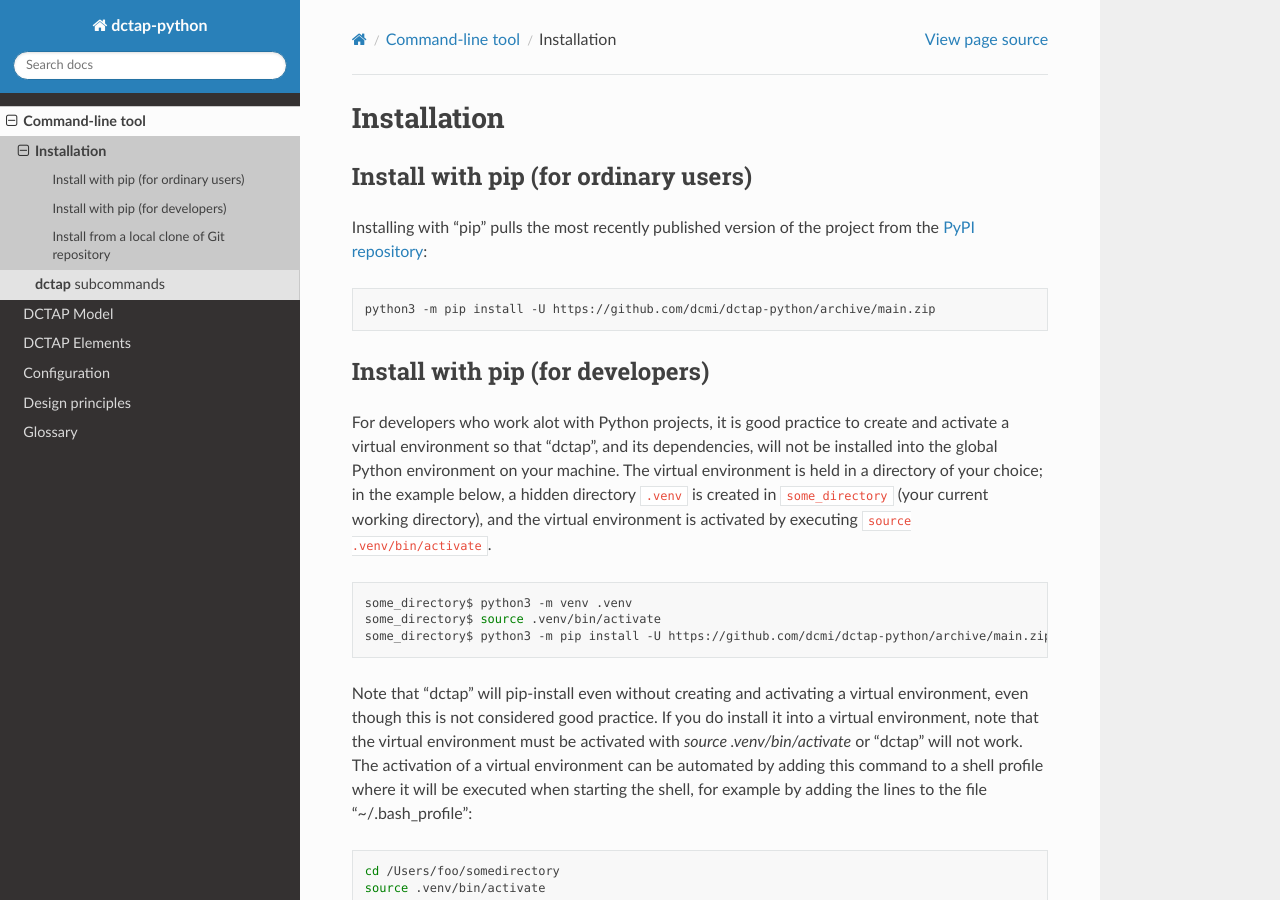
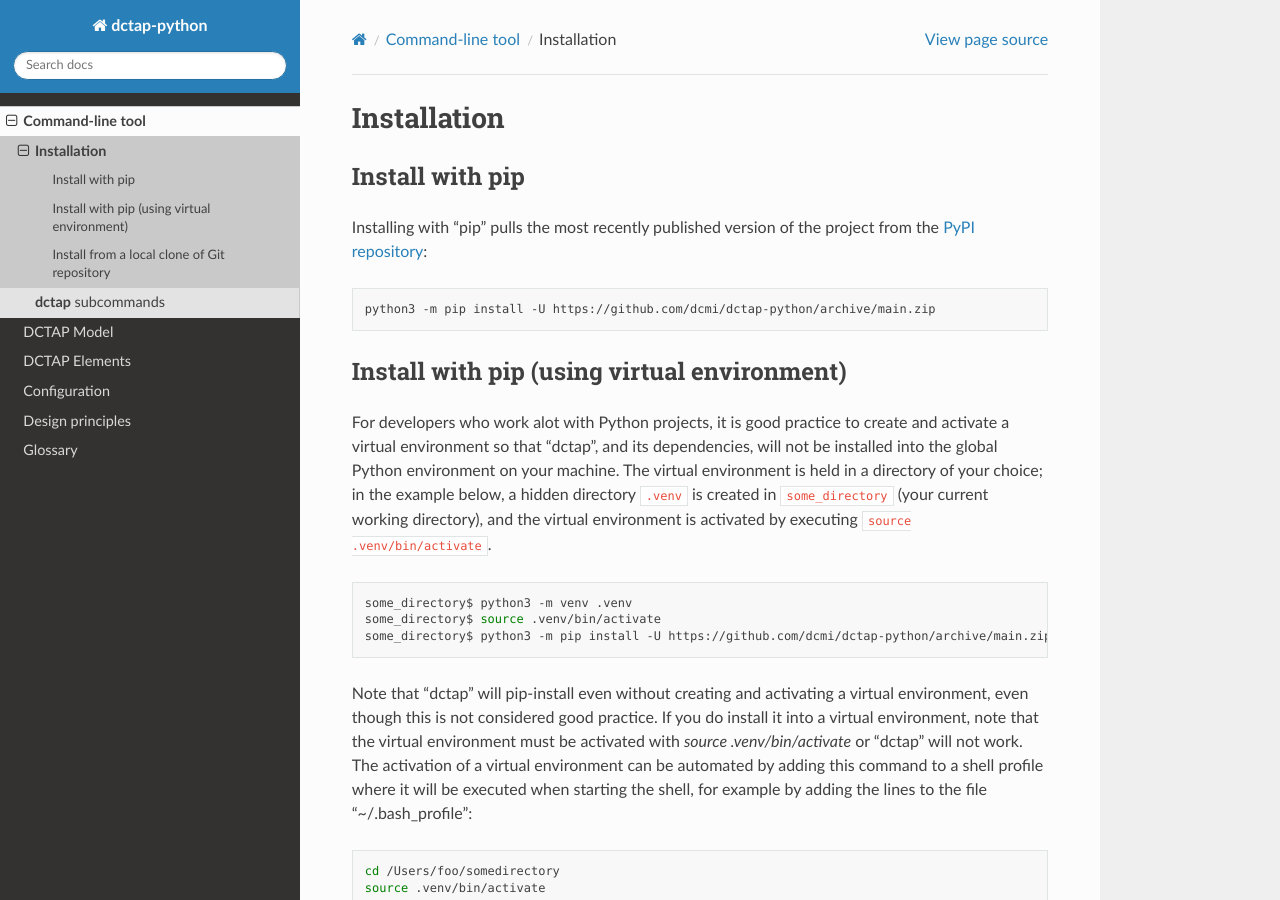
Before and after one commit to dcmi/dctap-python, a Sphinx documentation site: the page built from docs/cli/installation/index.rst, in a window 1280 px wide and 900 px high. Built offline with Sphinx 7.4.7 and the Read the Docs theme 2.0.0, drawn with Linux system fonts in a browser that asks for light colours; pages that are not in the unit, such as notebooks, are missing from menus.

Commit message:
RTD tweak

```diff
--- a/docs/cli/installation/index.rst
+++ b/docs/cli/installation/index.rst
@@ -3,8 +3,8 @@
 Installation
 ^^^^^^^^^^^^
 
-Install with pip (for ordinary users)
-.....................................
+Install with pip
+................
 
 Installing with "pip" pulls the most recently published version of the project from the `PyPI repository <https://pypi.org/project/dctap/>`_:
 
@@ -13,8 +13,8 @@ Installing with "pip" pulls the most recently published version of the project f
     python3 -m pip install -U https://github.com/dcmi/dctap-python/archive/main.zip
 
 
-Install with pip (for developers)
-.................................
+Install with pip (using virtual environment)
+............................................
 
 For developers who work alot with Python projects, it is good practice to create and activate a virtual environment so that "dctap", and its dependencies, will not be installed into the global Python environment on your machine. The virtual environment is held in a directory of your choice; in the example below, a hidden directory ``.venv`` is created in ``some_directory`` (your current working directory), and the virtual environment is activated by executing ``source .venv/bin/activate``.
 
```
